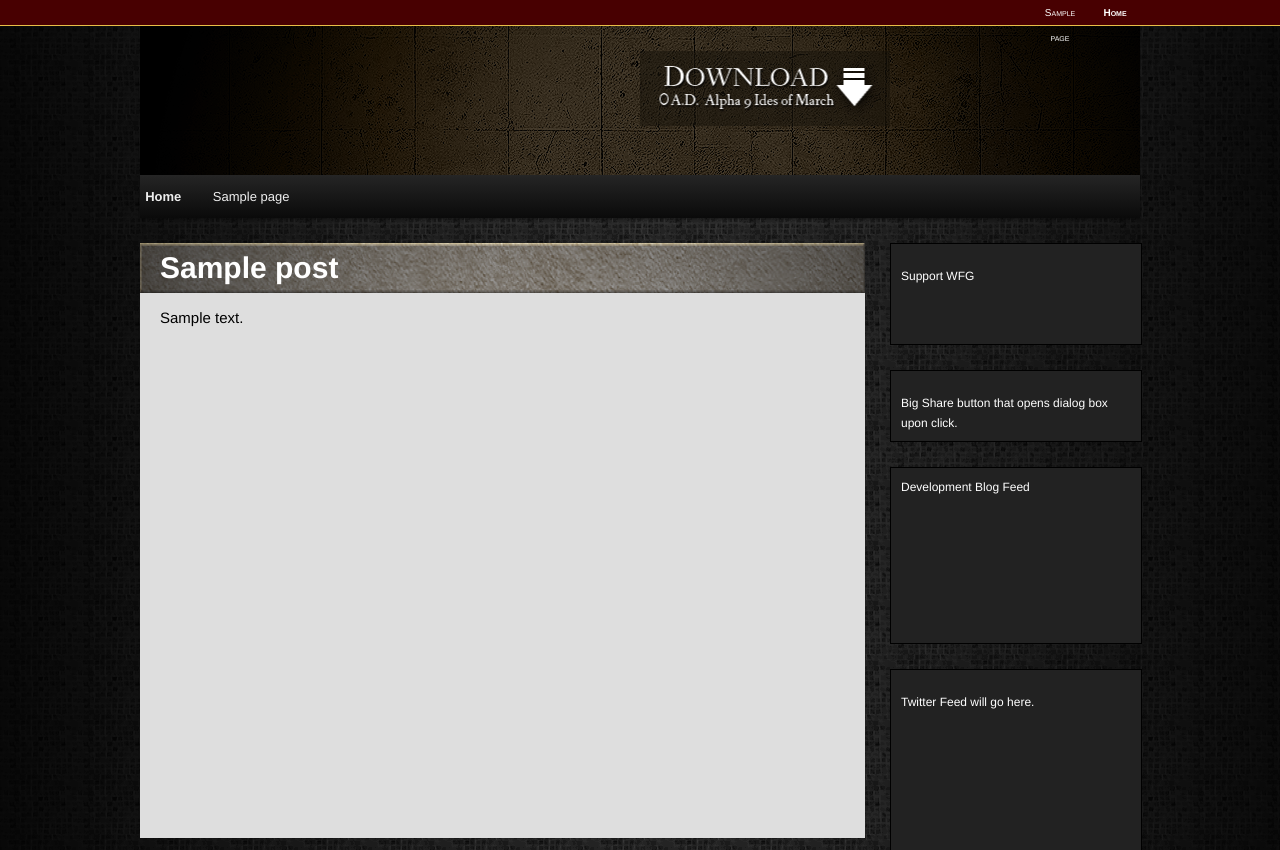
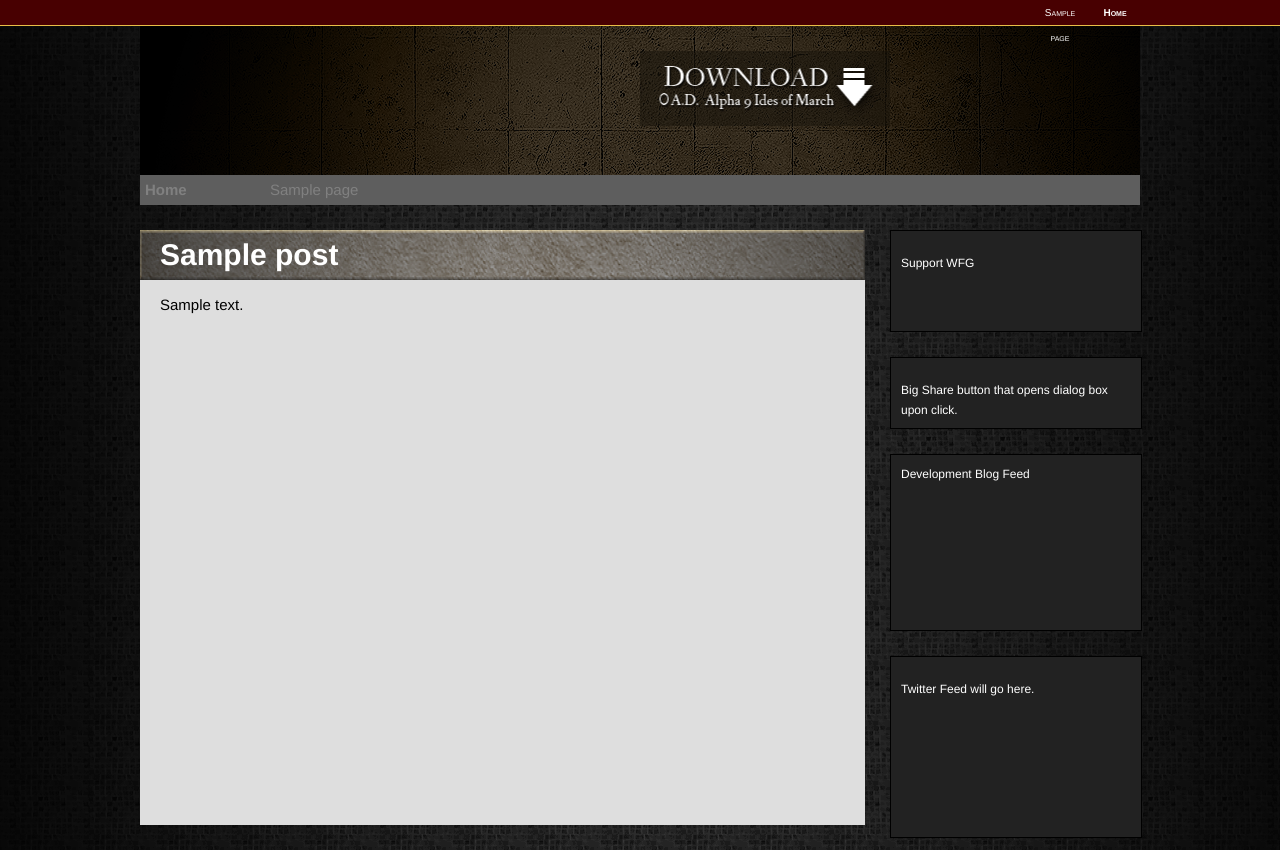
Before and after one commit to 0ad/play0ad.com, a WordPress theme: template theme/nova/page.php in a window 1280 px wide. Shown: the top 850 px of the page. Run offline with PHP 8.4 and a stand-in for WordPress, Linux system fonts and the light colour scheme; the site name, menu and one post (Sample post) are stand-ins, and other content is empty; some libraries are stand-ins or nearby versions.

Commit message:
Dropdown Menu Progress

```diff
--- a/theme/nova/style.css
+++ b/theme/nova/style.css
@@ -714,48 +714,41 @@ a:hover {
 -------------------------------------------------------------- */
 
 #access {
-	background: #222; /* Show a solid color for older browsers */
-	background: -moz-linear-gradient(#252525, #0a0a0a);
-	background: -o-linear-gradient(#252525, #0a0a0a);
-	background: -webkit-gradient(linear, 0% 0%, 0% 100%, from(#252525), to(#0a0a0a)); /* older webkit syntax */
-	background: -webkit-linear-gradient(#252525, #0a0a0a);
-	-webkit-box-shadow: rgba(0, 0, 0, 0.4) 0px 1px 2px;
-	-moz-box-shadow: rgba(0, 0, 0, 0.4) 0px 1px 2px;
-	box-shadow: rgba(0, 0, 0, 0.4) 0px 1px 2px;
+    background-image: url("images/menu-bg.png");
+    background-position: center center;
     clear: both;
     display: block;
+    height: 30px;
     margin-left: auto;
     margin-right: auto;
     width: 1000px;
 }
 #access ul {
-	font-size: 13px;
+	font-size: 15px;
 	list-style: none;
-	margin: 0 0 0 -0.8125em;
-	padding-left: 0;
+	margin: 0;
 }
 #access li {
+    color: #EEEEEE;
+    display: block;
     float: left;
+    height: 20px;
+    line-height: 20px;
+    padding: 5px 0px 5px 5px;
     position: relative;
+    width: 120px;
 }
 #access a {
-	color: #eee;
-	display: block;
-	line-height: 3.333em;
-	padding: 0 1.2125em;
     text-decoration: none;
 }
 #access ul ul {
-	-moz-box-shadow: 0 3px 3px rgba(0,0,0,0.2);
-	-webkit-box-shadow: 0 3px 3px rgba(0,0,0,0.2);
-	box-shadow: 0 3px 3px rgba(0,0,0,0.2);
+    background: green;
     display: none;
     float: left;
+    left: 0;
     margin: 0;
     position: absolute;
-	top: 3.333em;
-	left: 0;
-	width: 188px;
+    width: 125px;
     z-index: 99999;
 }
 #access ul ul ul {
@@ -780,12 +773,7 @@ a:hover {
 }
 #access li:hover > a,
 #access a:focus {
-	background: #f9f9f9; /* Show a solid color for older browsers */
-	background: -moz-linear-gradient(#f9f9f9, #e5e5e5);
-	background: -o-linear-gradient(#f9f9f9, #e5e5e5);
-	background: -webkit-gradient(linear, 0% 0%, 0% 100%, from(#f9f9f9), to(#e5e5e5)); /* Older webkit syntax */
-	background: -webkit-linear-gradient(#f9f9f9, #e5e5e5);
-	color: #373737;
+	background-image: url("images/menu-hover.png");
 }
 #access ul li:hover > ul {
 	display: block;
```
Lines whose indentation alone changed are shown as unchanged.
